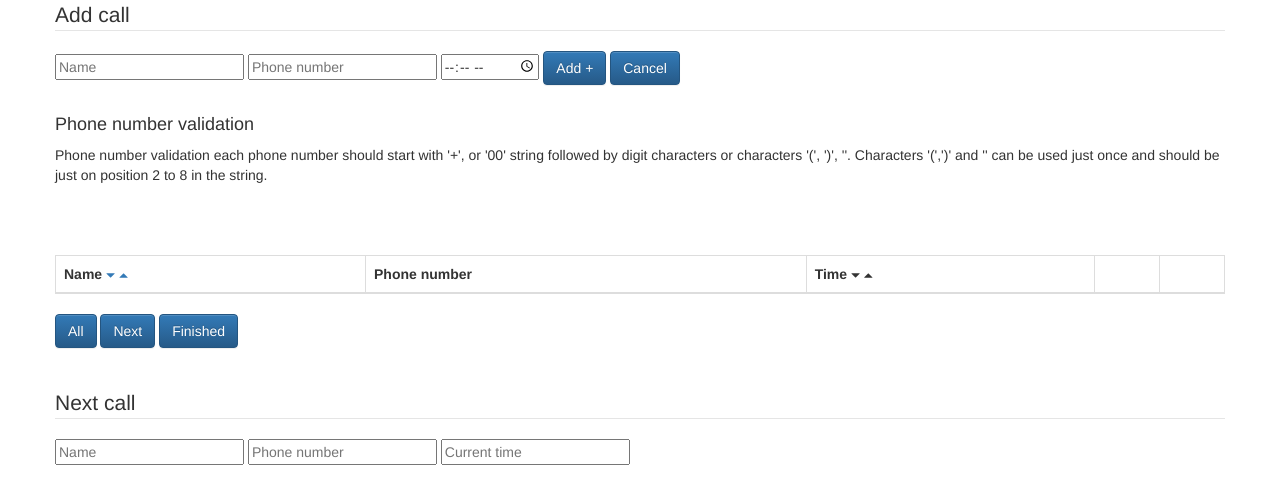
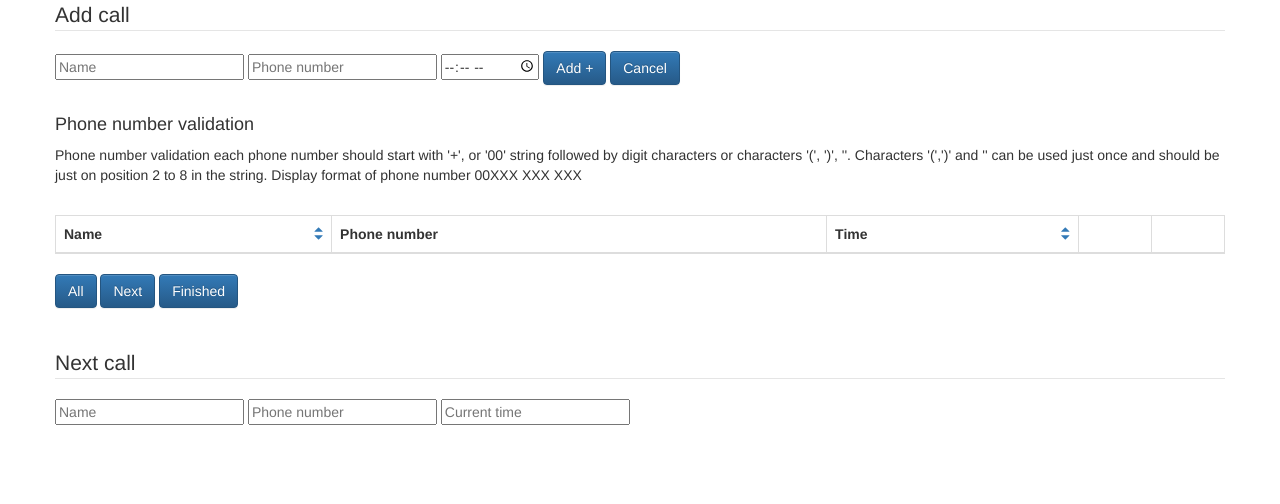
Before and after one commit to KaterynaBabii/AngularJS-TODO-list-of-calls, a website: page index.html in a window 1280 px wide. Drawn offline with nearby package versions, Linux system fonts and the light colour scheme.

Commit message:
Style buttons and form

```diff
--- a/css/style.css
+++ b/css/style.css
@@ -1,3 +1,15 @@
 .glyphicon {
     font-size: 9px;
+    float: right;
 }
+.glyphicon-triangle-bottom {
+    margin-top: 8px;
+}
+
+.glyphicon-triangle-top {
+    margin-right:-9px;
+}
+a, a:hover, a:focus {
+    outline: none;
+    color: black;
+}
--- a/index.html
+++ b/index.html
@@ -12,57 +12,16 @@
     <link rel="stylesheet" href="https://maxcdn.bootstrapcdn.com/bootstrap/3.3.6/css/bootstrap.min.css" integrity="sha384-1q8mTJOASx8j1Au+a5WDVnPi2lkFfwwEAa8hDDdjZlpLegxhjVME1fgjWPGmkzs7" crossorigin="anonymous">
     <link rel="stylesheet" href="https://maxcdn.bootstrapcdn.com/bootstrap/3.3.6/css/bootstrap-theme.min.css" integrity="sha384-fLW2N01lMqjakBkx3l/M9EahuwpSfeNvV63J5ezn3uZzapT0u7EYsXMjQV+0En5r" crossorigin="anonymous">
     <script src="https://maxcdn.bootstrapcdn.com/bootstrap/3.3.6/js/bootstrap.min.js" integrity="sha384-0mSbJDEHialfmuBBQP6A4Qrprq5OVfW37PRR3j5ELqxss1yVqOtnepnHVP9aJ7xS" crossorigin="anonymous"></script>
-
   </head>
-<body>
+  <body>
     <div data-ng-controller="MyController">
       <div class="container">
         <div class="row">
-          <add-call></add-call><br><br><br>
-
-    <table class="table table-striped table-bordered">
-        <thead>
-          <tr>
-            <th>Name
-                <a href="#" ng-click="sort('-name')" class="glyphicon glyphicon-triangle-bottom"></a>
-                <a href="#" ng-click="sort('name')"  class="glyphicon glyphicon-triangle-top"></a>
-             </th>
-            <th>Phone number</th>
-            <th>Time
-                <span ng-click="sort('-time')" class="glyphicon glyphicon-triangle-bottom"></span>
-                <span ng-click="sort('time')"  class="glyphicon glyphicon-triangle-top"></span>
-            </th>
-            <th></th>
-            <th><!-- <a href="#" data-ng-click="removeMulItem()">Remove {{remaining}} calls</a> --></th>
-          </tr>
-        </thead>
-        <tbody>
-          <tr data-ng-repeat="todo in todos | orderBy:sortKey:reverse track by $index ">
-            <!--<input type="checkbox" ng-model="todo.done">
-            <span class="done-{{todo.done}}" ng-hide="editing">{{todo.text}}</span>-->
-
-            <td class="done-{{ todo.done }}">{{ todo.name }}</td>
-
-            <td>{{todo.phone}}</td>
-            <td>{{todo.time | date:'HH:mm'}}</td>
-            <td><a href="#" ng-click="removeCall($index)" >delete</a></td>
-            <td><input type="checkbox" data-ng-model="todo.done"></td>
-          </tr>
-        </tbody>
-
-      </table>
-      <button class="btn btn-primary" data-ng-click="allCalls()">All</button>
-      <button class="btn btn-primary" data-ng-click="nextCall()">Next</button>
-      <button class="btn btn-primary" data-ng-click="disabledCall()">Finished</button>
-
-      <br><br><br>
-      <next-call data-ng-init="nextCall()"></next-call>
-      <!--ng-show="nextCallIs"-->
-      <!-- ng-show="nextCall"  -->
-
-     </div>
-    <!--End controller-->
-    </div>
-</div>
+          <add-call></add-call>
+          <list-calls></list-calls>
+          <next-call></next-call>
+        </div><!--End container-->
+      </div><!--End row-->
+    </div><!--End controller-->
   </body>
 </html>
--- a/js/script.js
+++ b/js/script.js
@@ -3,13 +3,19 @@ var app = angular.module("myApp", []);
 app.directive("addCall", function () {
     return {
         restrict: "E",
-        templateUrl: "view/creating.html",
+        templateUrl: "view/addCall.html",
     };
 });
 app.directive("nextCall", function () {
     return {
         restrict: "E",
         templateUrl: "view/nextCall.html",
+    };
+});
+app.directive("listCalls", function () {
+    return {
+        restrict: "E",
+        templateUrl: "view/listCalls.html",
     };
 });
 
@@ -21,7 +27,7 @@ app.controller("MyController", ["$scope", "$http", "$filter", function ($scope,
             phone: "00420 111 222 333",
             time: "12:20",
             done: false,
-        }];
+        },];
 
     localStorage.setItem("todos", JSON.stringify($scope.todos));
 
@@ -31,7 +37,8 @@ app.controller("MyController", ["$scope", "$http", "$filter", function ($scope,
             $scope.str = $scope.todoPhone.replace(/\s/g, "");
             $scope.hasDuplicates = (/([()-]).*?\1/).test($scope.str);
             $scope.pattern = (/^00|\+[0-9-()]{7}[0-9]*$/).test($scope.str);
-            if (!$scope.hasDuplicates && $scope.pattern) {
+            $scope.hasLetter = (/\[a-zA-z]/).test($scope.str);
+            if (!$scope.hasDuplicates && $scope.pattern && !$scope.hasLetter) {
                 $scope.newstr = $scope.str.replace(/[ ()-]/g, "");
                 $scope.phones = $scope.newstr.replace(/^\+/, "00");
                 $scope.phoneNum = $scope.phones.replace(/([\d]{5})([\d]{3})([\d]{3})([\d]{3})/g, "$1 $2 $3 $4");
--- /dev/null
+++ b/view/addCall.html
@@ -0,0 +1,22 @@
+<div class="container">
+	<div class="row">
+		<form class="form-inline" role="form" name = "forms" data-ng-submit="addCalls()">
+			<fieldset>
+				<legend>Add call</legend>
+
+				<input name="name" placeholder="Name" name="name" data-ng-model="todoName" ng-maxlength="5">
+				<input name="phones" type="text" placeholder="Phone number" data-ng-model="todoPhone" >
+				<input type="time" ng-model="todoTime" placeholder="time" min="00:00" max="24:00" />
+
+				<button class="btn btn-primary" type="submit" value="Submit">Add +</button>
+				<button class="btn btn-primary" type="reset"  value="Reset" ng-click="cancelAdd()">Cancel</button>
+				<br><br>
+				<div class="alert alert-danger" role="alert" class="error" ng-show="forms.name.$error.maxlength">Too long! max. of 5 characters!</div>
+				<span class="alert alert-danger" class="error" ng-show="forms.phones.$error.format">Some error! Please see phone number validation below!</span>
+			</fieldset>
+			<h4>Phone number validation</h4>
+			<p>Phone number validation each phone number should start with '+', or '00' string followed by digit characters or characters '(', ')', ''.
+			Characters '(',')' and '' can be used just once and should be just on position 2 to 8 in the string. Display format of phone number 00XXX XXX XXX</p>
+		</form>
+	</div>
+</div>
--- a/view/creating.html
+++ /dev/null
@@ -1,18 +0,0 @@
-<form class="form-inline" role="form" name = "forms" data-ng-submit="addCalls()">
-	<fieldset>
-		<legend>Add call</legend>
-
-		<input name="name" placeholder="Name" name="name" data-ng-model="todoName" ng-maxlength="5">
-		<input name="phones" type="text" placeholder="Phone number" data-ng-model="todoPhone" >
-		<input type="time" ng-model="todoTime" placeholder="time" min="00:00" max="23:00" />
-
-		<button class="btn btn-primary" type="submit" value="Submit">Add +</button>
-		<button class="btn btn-primary" type="reset"  value="Reset" ng-click="cancelAdd()">Cancel</button>
-		<br><br>
-		<div class="alert alert-danger" role="alert" class="error" ng-show="forms.name.$error.maxlength">Too long! max. of 5 characters!</div>
-		<span class="alert alert-danger" class="error" ng-show="forms.phones.$error.format">Some error! Please see phone number validation below!</span>
-	</fieldset>
-	<h4>Phone number validation</h4>
-	<p>Phone number validation each phone number should start with '+', or '00' string followed by digit characters or characters '(', ')', ''.
-       Characters '(',')' and '' can be used just once and should be just on position 2 to 8 in the string.</p>
-</form>
--- /dev/null
+++ b/view/listCalls.html
@@ -0,0 +1,35 @@
+<div class="container">
+	<div class="row">
+        <br>
+        <table class="table table-striped table-bordered">
+            <thead>
+                <tr>
+                <th>Name
+                    <a href="#" ng-click="sort('-name')" class="glyphicon glyphicon-triangle-bottom"></a>
+                    <a href="#" ng-click="sort('name')"  class="glyphicon glyphicon-triangle-top"></a>
+                    </th>
+                <th>Phone number</th>
+                <th>Time
+                    <a href="#" ng-click="sort('-time')" class="glyphicon glyphicon-triangle-bottom"></a>
+                    <a href="#" ng-click="sort('time')"  class="glyphicon glyphicon-triangle-top"></a>
+                </th>
+                <th></th>
+                <th></th>
+                </tr>
+            </thead>
+            <tbody>
+                <tr data-ng-repeat="todo in todos | orderBy:sortKey:reverse track by $index ">
+                <td class="done-{{ todo.done }}">{{ todo.name }}</td>
+                <td>{{todo.phone}}</td>
+                <td>{{todo.time | date:'HH:mm'}}</td>
+                <td><a href="#" ng-click="removeCall($index)" >delete</a></td>
+                <td><input type="checkbox" data-ng-model="todo.done"></td>
+                </tr>
+            </tbody>
+        </table>
+        <button class="btn btn-primary" data-ng-click="allCalls()">All</button>
+        <button class="btn btn-primary" data-ng-click="nextCall()">Next</button>
+        <button class="btn btn-primary" data-ng-click="disabledCall()">Finished</button>
+        <br><br><br>
+	</div>
+</div>
--- a/view/nextCall.html
+++ b/view/nextCall.html
@@ -1,4 +1,6 @@
-<form>
+<div class="container">
+	<div class="row">
+		<form  data-ng-init="nextCall()">
 			<fieldset>
 				<legend>Next call</legend>
 
@@ -8,3 +10,5 @@
 
 			</fieldset>
 		</form>
+	</div>
+</div>
```
Also changed, not shown: 1 other file. Lines whose indentation alone changed are shown as unchanged.
